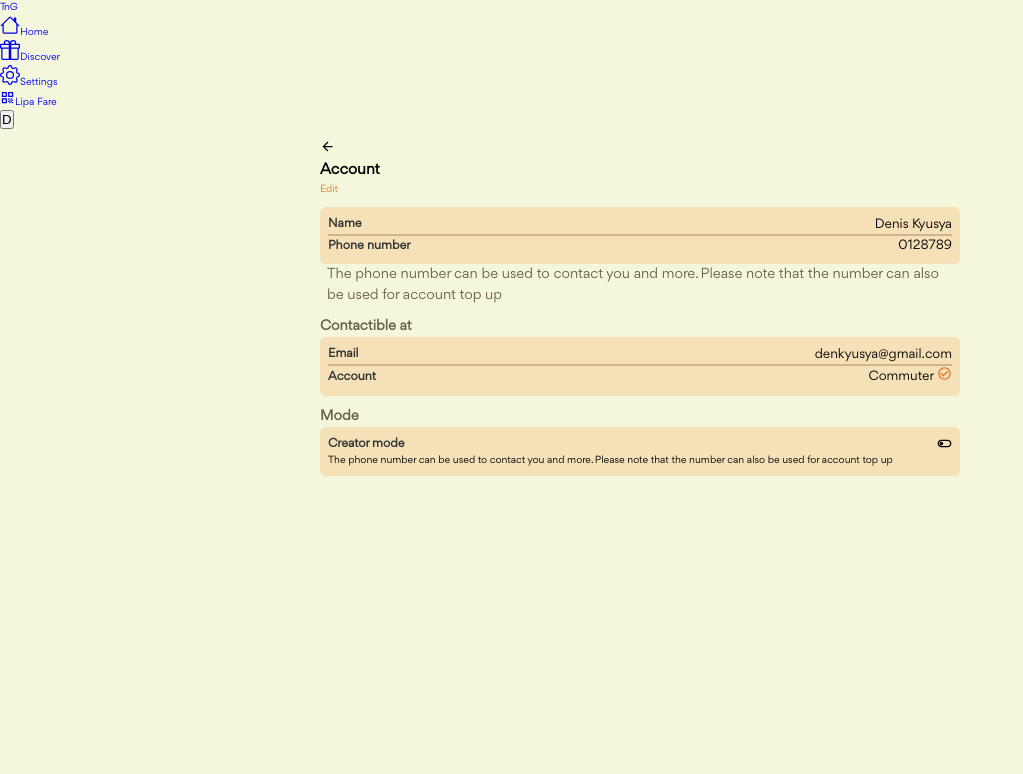
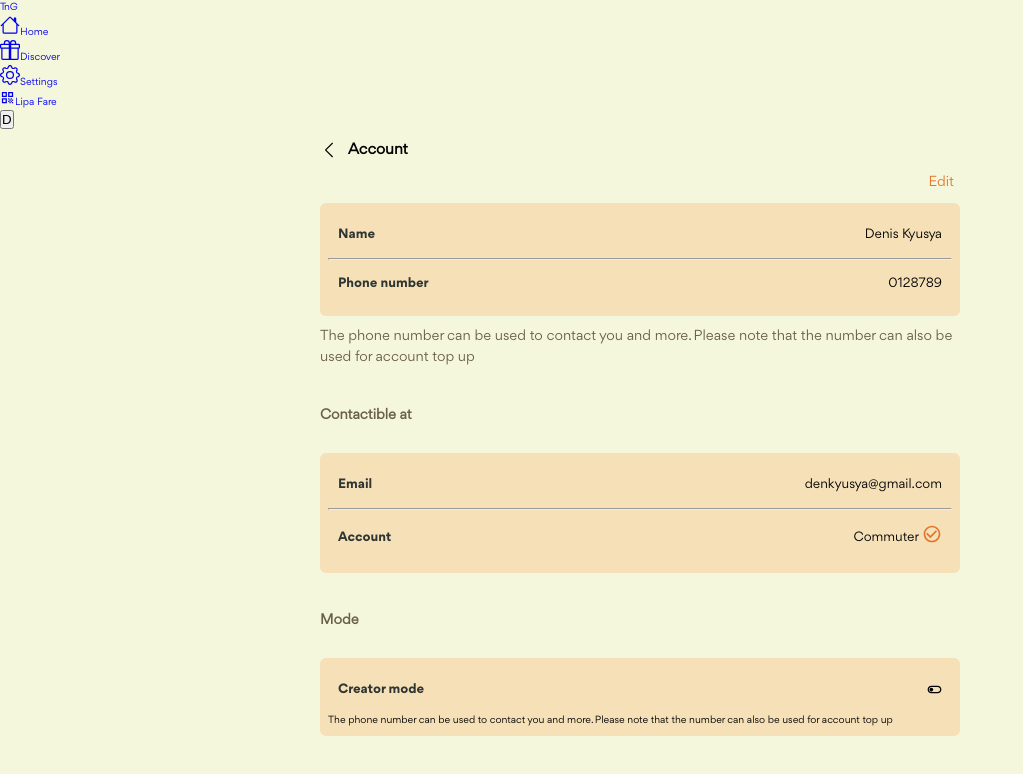
Before and after one commit to dennis-dentrix/tapandgo, a React (Vite) app: page /account in a window 1280 px wide. Shown: the top 774 px of the page, without its empty margins (0-1023 px from the left). Built offline with nearby package versions, Linux system fonts and the light colour scheme.

Commit message:
Account edit

```diff
--- a/src/pages/Account.jsx
+++ b/src/pages/Account.jsx
@@ -5,6 +5,7 @@ import {
   ToggleOffOutlined,
   CheckCircleOutline,
 } from "@mui/icons-material";
+import { ChevronLeft } from "react-bootstrap-icons";
 import {
   TextField,
   Dialog,
@@ -32,14 +33,21 @@ export const Account = () => {
     <main className="main">
       <section className="account">
         <div className="receipt-top">
-          <ArrowBackOutlined onClick={handleSetting} />
+          <ChevronLeft style={{ fontSize: "1.8rem" }} onClick={handleSetting} />
 
-          <h1 className="receipt-heading">Account</h1>
+          <h1
+            className="receipt-heading"
+            style={{ fontSize: "1.5rem", fontFamily: "Regular" }}
+          >
+            Account
+          </h1>
         </div>
 
         <div className="account-body">
           <div className="account-edit">
-            <span onClick={handleClickOpen}>Edit</span>
+            <span onClick={handleClickOpen} style={{ fontSize: "1.4rem" }}>
+              Edit
+            </span>
             <Dialog open={open} onClose={handleClose}>
               <DialogTitle>Edit your account details</DialogTitle>
 
@@ -88,17 +96,17 @@ export const Account = () => {
 
           <div className="account-info">
             <div className="account-detail">
-              <div className="account-detail__name">
+              <div className="account-detail__name ">
                 <h2 className="account-name">Name</h2>
                 <p className="account-name__user">Denis Kyusya</p>
               </div>
-              <hr color="tan" />
+              <hr className="divider" />
               <div className="account-detail__name">
                 <h2 className="account-name">Phone number</h2>
                 <p className="account-name__user">0128789</p>
               </div>
             </div>
-            <p className="account-detail__info">
+            <p className="account-detail__info" style={{ marginTop: "1rem" }}>
               The phone number can be used to contact you and more. Please note
               that the number can also be used for account top up
             </p>
@@ -111,13 +119,17 @@ export const Account = () => {
                 <h2 className="account-name">Email</h2>
                 <p className="account-name__user">denkyusya@gmail.com</p>
               </div>
-              <hr color="tan" />
+
+              <hr className="divider" />
               <div className="account-detail__name">
                 <h2 className="account-name">Account</h2>
                 <p className="account-name__user">
                   Commuter
                   <span>
-                    <CheckCircleOutline className="account-name__icon" />
+                    <CheckCircleOutline
+                      style={{ fontSize: "2rem" }}
+                      className="account-name__icon"
+                    />
                   </span>
                 </p>
               </div>
--- a/src/pages/Settings.jsx
+++ b/src/pages/Settings.jsx
@@ -39,7 +39,7 @@ export const Settings = () => {
     bgcolor: "background.paper",
     border: "1px solid #696s047",
     borderRadius: 3,
-    boxShadow: 24,
+
     p: 2,
   };
 
@@ -273,6 +273,7 @@ export const Settings = () => {
                 </Modal>
               </div>
 
+              <div>
                 <div
                   className="settings-item"
                   onClick={handleOpenDelete}
@@ -291,6 +292,7 @@ export const Settings = () => {
                       Your account will be permenetly deleted
                     </p>
                   </span>
+                </div>
                 <Modal
                   open={del}
                   onClose={handleCloseDelete}
--- a/src/pages/styles/account.scss
+++ b/src/pages/styles/account.scss
@@ -10,9 +10,11 @@
     gap: 1rem;
   }
   &-edit {
-    float: right;
+    display: flex;
+    justify-content: right;
     color: $color-primary;
     cursor: pointer;
+    padding-right: 0.6rem;
   }
   &-detail {
     display: flex;
@@ -25,24 +27,29 @@
       display: flex;
       align-items: center;
       justify-content: space-between;
+      padding: 1.4rem 1rem;
     }
 
     &__info {
       font-size: $heading-size-small;
       color: $color-extra;
-      padding: 0rem 0.7rem;
+      // padding: 0rem 0.7rem;
     }
     &__title {
       color: $color-extra;
       font-size: $heading-size-small;
+      margin: 1.3rem 0;
+      padding: 1.4rem 0;
     }
   }
   &-name {
-    font-size: 1.2rem;
+    font-size: 1.3rem;
+    font-family: "Bold";
     color: $color-secondary;
 
     &__user {
       font-size: $paragraph-size-small;
+      font-family: "Regular";
       display: flex;
       align-items: center;
       gap: 0.3rem;
@@ -50,13 +57,20 @@
     &__icon {
       color: $color-primary;
       width: 1rem;
+      font-size: 1.6rem;
     }
   }
 }
-.division {
+.divider {
   color: $color-dark;
 }
 
+.receipt-top {
+  display: flex;
+  align-items: center;
+  gap: 1rem;
+  margin-bottom: 1rem;
+}
 @media (max-width: 425px) {
   .account {
     width: 100%;
```
Lines whose indentation alone changed are shown as unchanged.
